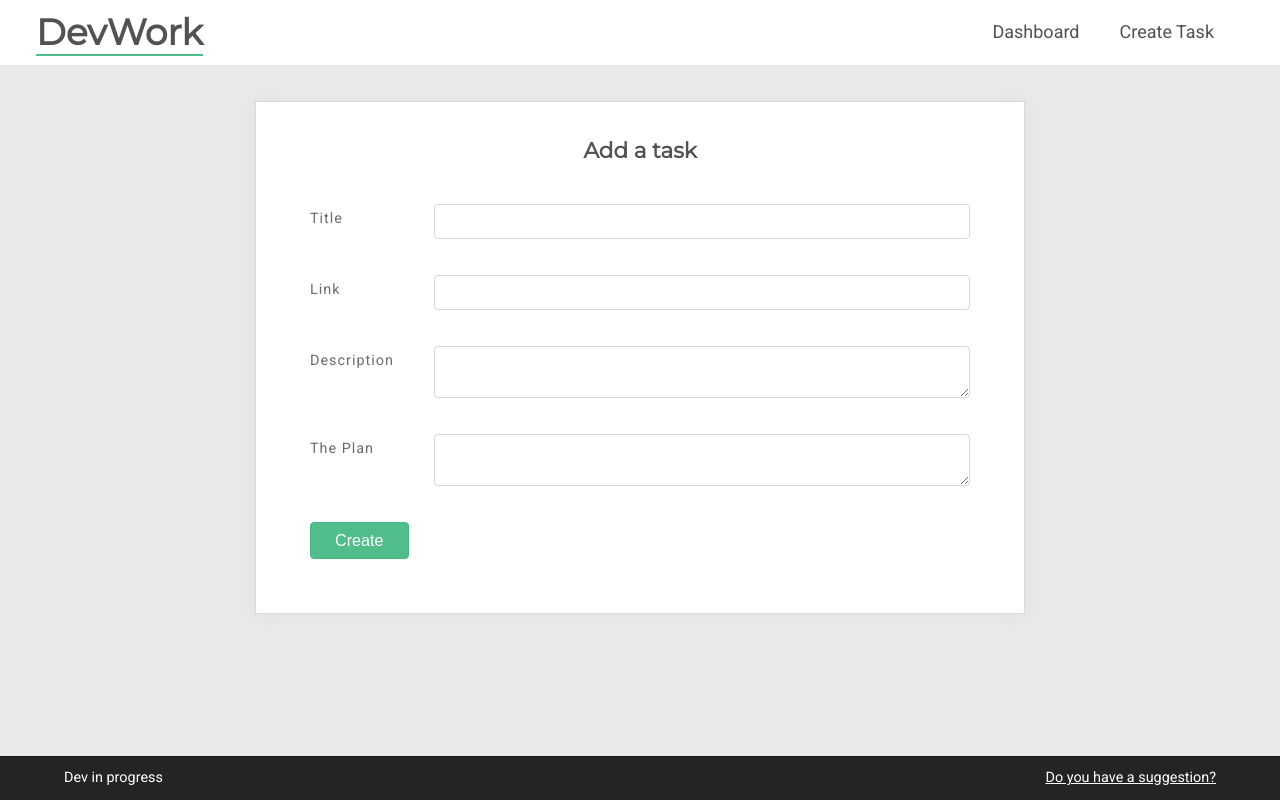
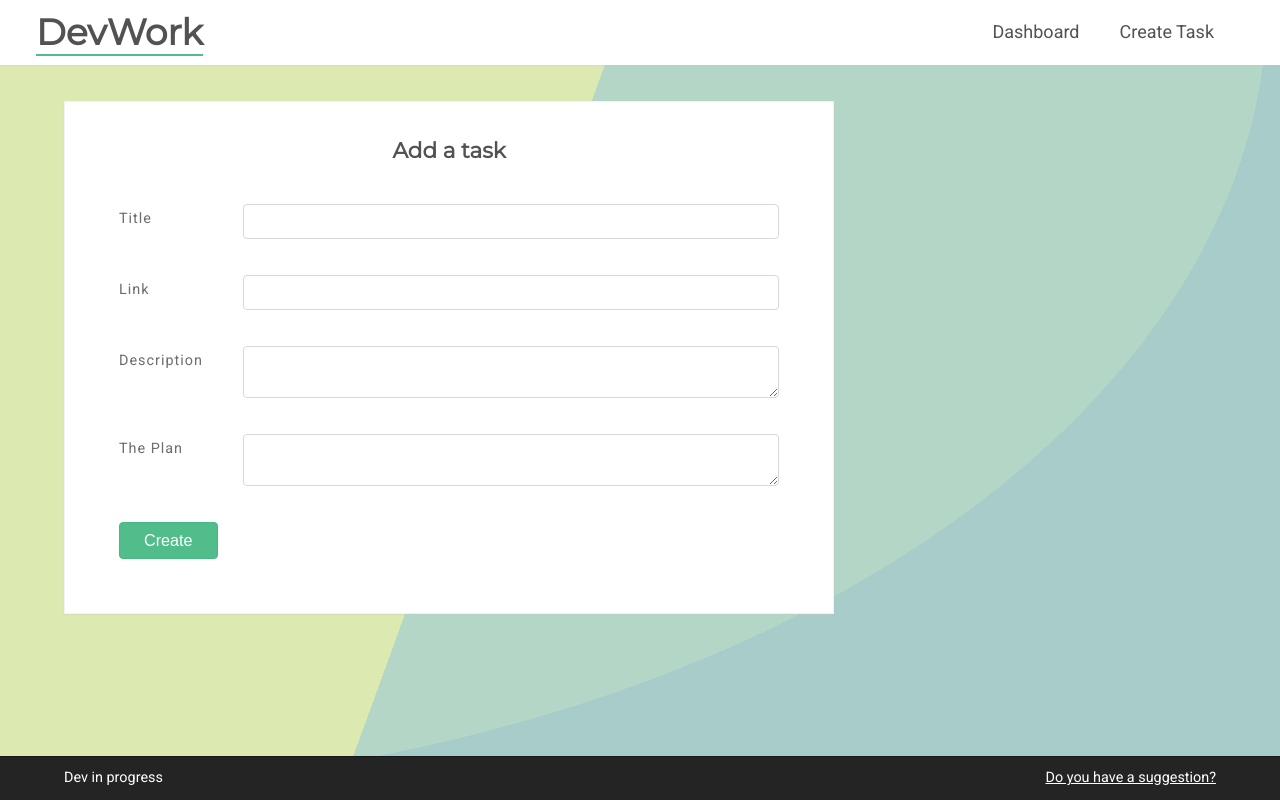
Before and after one commit to marespopa/dolooper, a React (Create React App) app: page / in a window 1280 px wide. Built offline with nearby package versions, Linux system fonts and the light colour scheme.

Commit message:
Update styles
Update background styles
Refactor CSS

```diff
--- a/src/styles/_form.scss
+++ b/src/styles/_form.scss
@@ -1,7 +1,7 @@
 .form {
   background: $box-background;
-  border: 1px solid darken($box-background, 15%);
-  box-shadow: 0px 1px 15px darken($box-background, 12%);  margin: 0 auto;
+  border: 1px solid darken($box-background, 5%);
+  box-shadow: $app-box-shadow;
   padding: 1em 0;
   text-align: left;
   width: 100%;
--- a/src/styles/_layout.scss
+++ b/src/styles/_layout.scss
@@ -5,33 +5,41 @@
   flex-direction: column;
   min-height: 100vh;
   text-align: center;
+
   &__header {
     display: flex;
     align-items: center;
     background: $nav-background;
+    box-shadow: $app-box-shadow;
+
     a {
       transition: all 0.25s ease-in-out;
     }
   }
+
   &__title {
     padding: 0 1em;
     color: $nav-active;
+
     a {
       color: $nav-text;
       text-decoration: none;
       border-bottom: 2px solid $nav-active;
+
       &:hover {
         border-bottom: 2px solid $nav-text;
         padding: 0 3px;
       }
     }
   }
+
   &__body {
     flex: 1;
     margin: 0 auto;
     padding: 2em 0 1em;
     width: 90%;
   }
+
   &__footer {
     background: $footer-background;
     border-top: 1px solid darken($footer-background, 5%);
@@ -39,10 +47,13 @@
     font-size: 0.8em;
     padding: 1em 5%;
     display: flex;
+
     .suggestions-link {
       color: $footer-color;
       margin-left: auto;
-      &:focus, &:hover {
+
+      &:focus,
+      &:hover {
         color: $footer-color;
       }
     }
--- a/src/styles/_navigation.scss
+++ b/src/styles/_navigation.scss
@@ -1,28 +1,33 @@
 .main-navigation {
   margin-left: auto;
   margin-right: calc(5% - 1em);
+
   ul {
     display: flex;
     list-style: none;
     padding: 0;
+
     li {
       color: $nav-text;
       display: block;
       text-align: center;
       text-decoration: none;
       padding: 1em;
+
       &:hover,
       &:focus {
         a {
           border-color: lighten($nav-active, 25%);
         }
       }
+
       a {
         border-bottom: 1px solid transparent;
         color: $nav-text;
         display: block;
         padding: 4px 2px;
         text-decoration: none;
+
         &.active {
           border-color: $nav-active;
         }
--- a/src/styles/_tasks.scss
+++ b/src/styles/_tasks.scss
@@ -4,8 +4,8 @@
 
 .task {
   background: $box-background;
-  border: 1px solid darken($box-background, 15%);
-  box-shadow: 0px 1px 15px darken($box-background, 12%);
+  border: 1px solid darken($box-background, 5%);
+  box-shadow: $app-box-shadow;
   color: $dark-text;
   margin-bottom: 2em;
   text-align: left;
--- a/src/styles/_variables.scss
+++ b/src/styles/_variables.scss
@@ -1,6 +1,7 @@
 $light-text: #fefefe;
 $dark-text:#525252;
-$app-background: #e9e9e9;
+$app-background: linear-gradient(110deg, #DCEAB2 40%, transparent 30%), radial-gradient(farthest-corner at 0% 0%, #B3D6C6 70%, #A8CCC9 70%);
+$app-box-shadow: 0px 1px 2px 0 rgba(192, 192, 192, 0.3);
 $link-color: #4067b3;
 
 $nav-background: #ffffff;
```
Also changed, not shown: src/components/FormField.js (+2 -6 lines).
